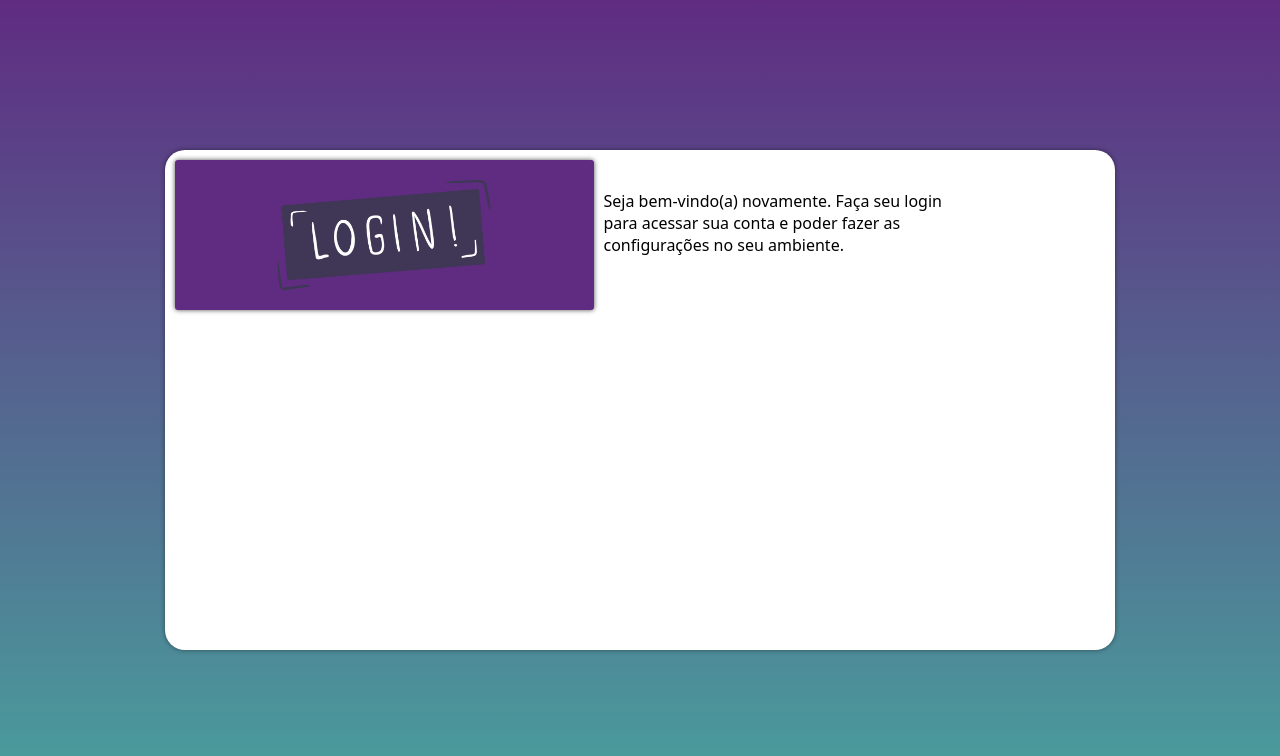
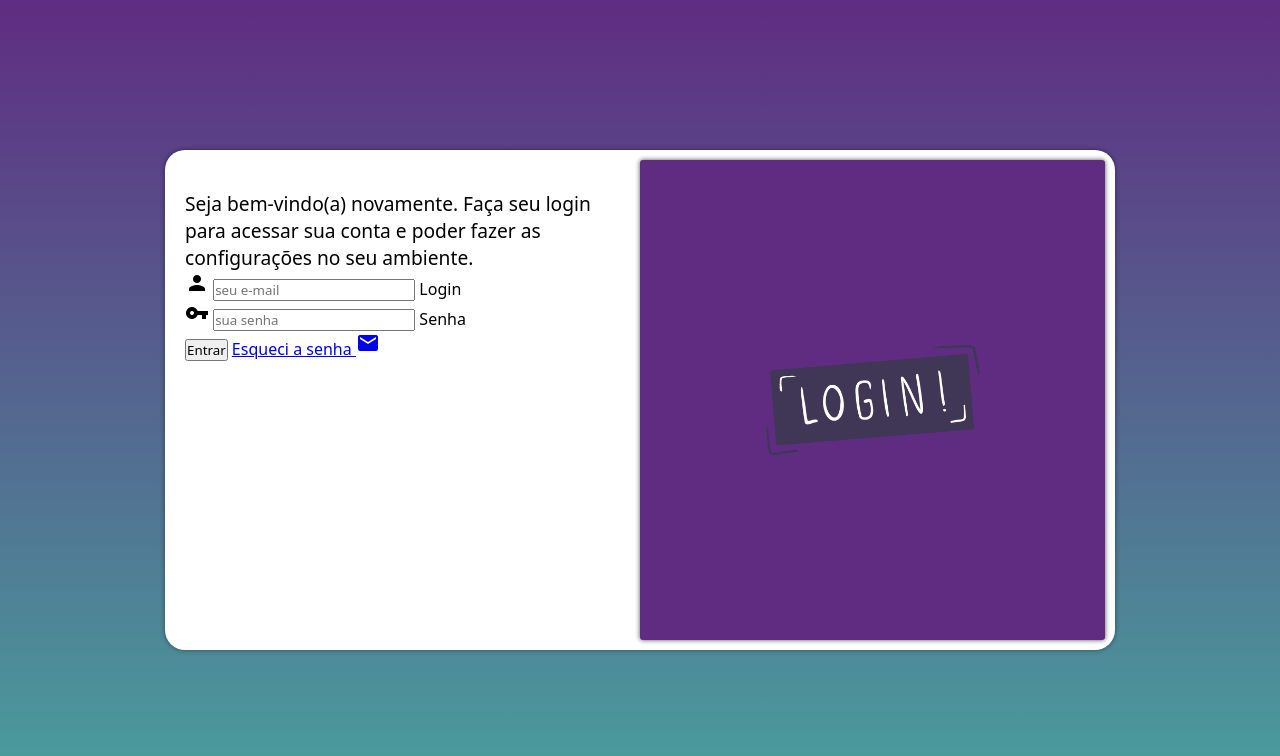
Before and after one commit to DEV-Eduardo-Silva/login, a plain HTML site: page index.html in a window 1280 px wide. Drawn offline with Linux system fonts and the light colour scheme.

Commit message:
formulario adicionado

```diff
--- a/estilos/media-query.css
+++ b/estilos/media-query.css
@@ -35,20 +35,24 @@ Grandes telas: acima de 1200px
     section#login{
         display: flex;
         width: 950px;
+        flex-direction: row-reverse;
     }
     .imagem{
-        width: 45%;
+        width: 50%;
+        height: 100%;
 
     }
     .formulario{
-        width: 40%;
+        width: 50%;
 
     }
     body{
         background-image: linear-gradient(to top, #49a09d,
          #5f2c82);
     }
-
+    .formulario p{
+        font-size: 1.2em;
+    }
 
 
 }
--- a/estilos/style.css
+++ b/estilos/style.css
@@ -62,3 +62,10 @@ section#login, .formulario{
     padding: 10px;
     display: block;
 }
+.formulario h1{
+text-align: center;
+margin-bottom: 10px;
+}
+.formulario p{
+    font-size: 0.8em;
+}
--- a/index.html
+++ b/index.html
@@ -5,6 +5,8 @@
     <meta http-equiv="X-UA-Compatible" content="IE=edge">
     <meta name="viewport" content="width=device-width, initial-scale= ">
     <title>Login</title>
+    <link href="https://fonts.googleapis.com/icon?family=Material+Icons"
+      rel="stylesheet">
     <link rel="stylesheet" href="estilos/style.css">
     <link rel="stylesheet" href="estilos/media-query.css">
 
@@ -17,8 +19,26 @@
             </div>
             <div class="formulario">
                 <p>Seja bem-vindo(a) novamente. Faça seu login para acessar sua conta e poder fazer as configurações no seu ambiente.</p>
-                <form action="login.php" method="post">
+                <form action="login.php" method="post" autocomplete="on">
+                    <div class="campo">
+                        <span class="material-icons">person</span>
+                        <input type="email" name="login" id="ilogin"
+                        placeholder="seu e-mail" autocomplete="email" required maxlength="30">
+                        <label for="ilogin">Login</label>
 
+                    </div>
+                    <div class="senha">
+                        <span class="material-icons">vpn_key</span>
+                        <input type="password" name="senha" id="isenha"
+                        placeholder="sua senha" autocomplete="current-password" required minlength="8"
+                        maxlength="20">
+                        <label for="isenha">Senha</label>
+                    </div>
+                    <input type="submit" value="Entrar">
+                    <a href="esqueci.html">
+                        Esqueci a senha <i class= "material-icons">mail</i>
+
+                    </a>
                 </form>
             </div>
         </section>
```
